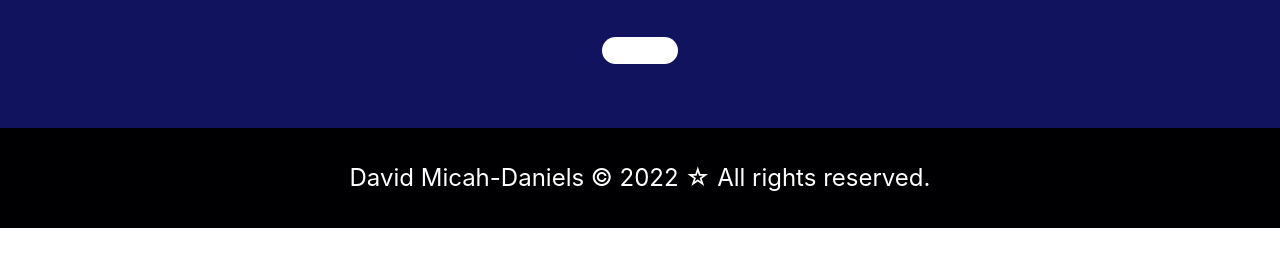
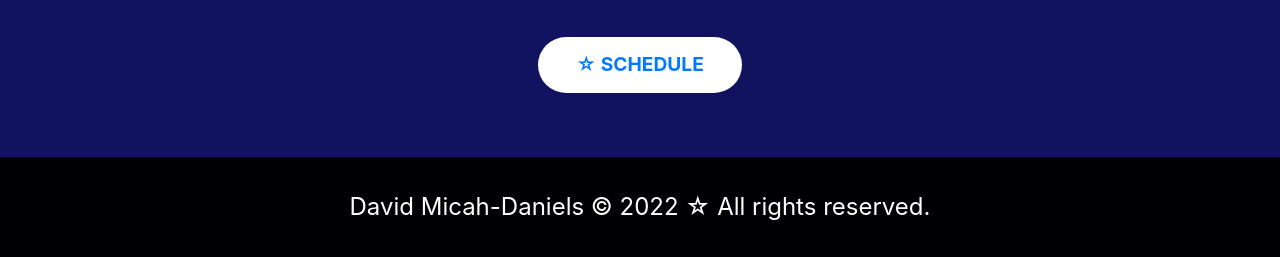
Before and after one commit to davidmicah123/David-Micah-Daniels, a plain HTML site: page index.html in a window 1280 px wide. Shown: the part 4330-4587 px from the top of the page. Before the commit the page ends 4558 px from the top, so only its background shows below. Drawn offline with Linux system fonts and the light colour scheme.

Commit message:
Adding zoom link

```diff
--- a/index.html
+++ b/index.html
@@ -295,7 +295,7 @@
             <i class="fa fa-mail contact_icon"></i>
         </div>
         <h2>Schedule a meeting today</h2>
-        <p class="project_btn_parent"><button class="view_more"><a href="https://zoom.us/" target="_blank"></a></button></p>
+        <p class="project_btn_parent"><button class="view_more"><a href="https://zoom.us/" target="_blank">☆ Schedule</a></button></p>
 
         <div class="copyright">David Micah-Daniels © 2022 ☆ All rights reserved. </div>
     </footer>
```
